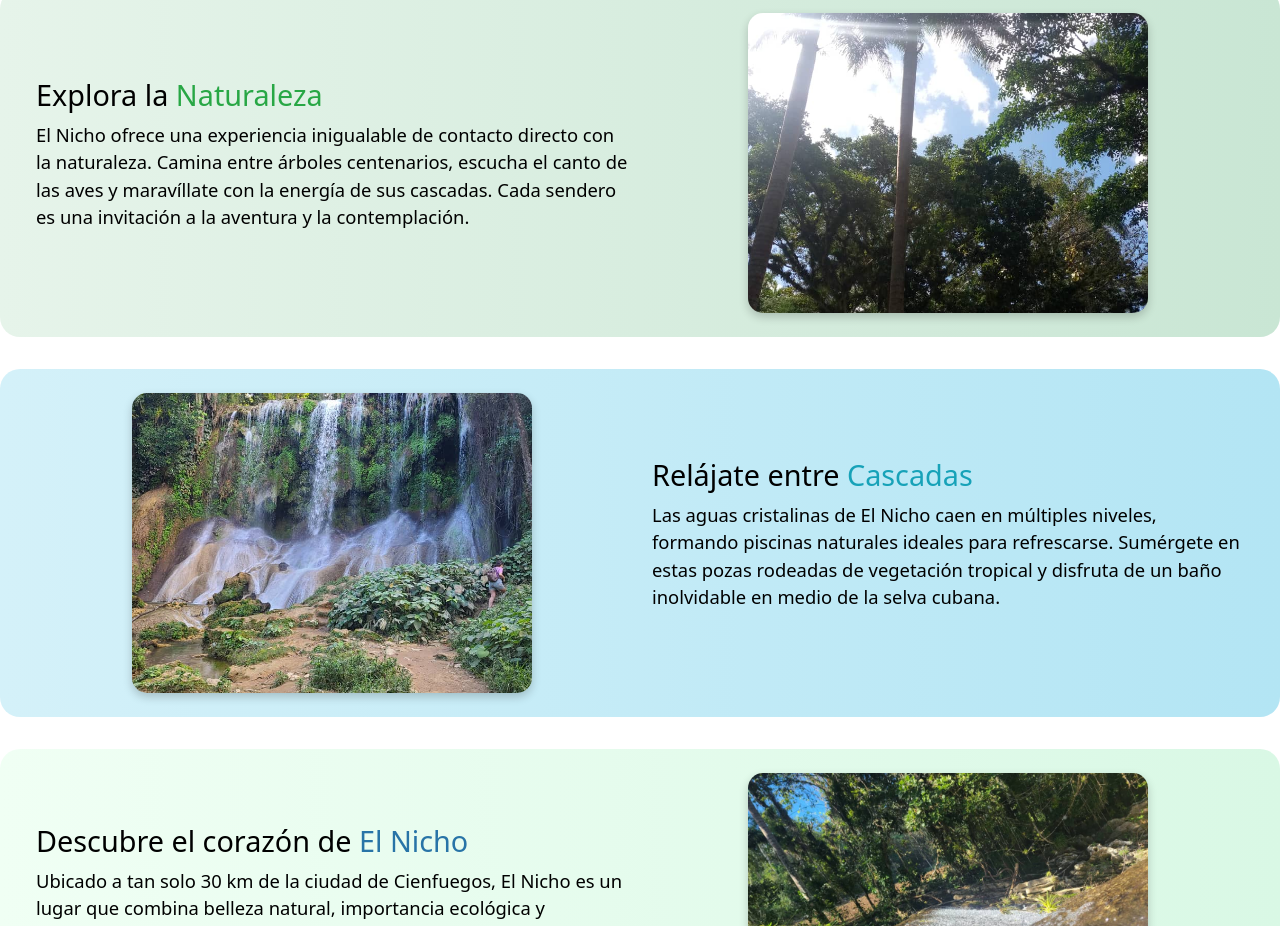
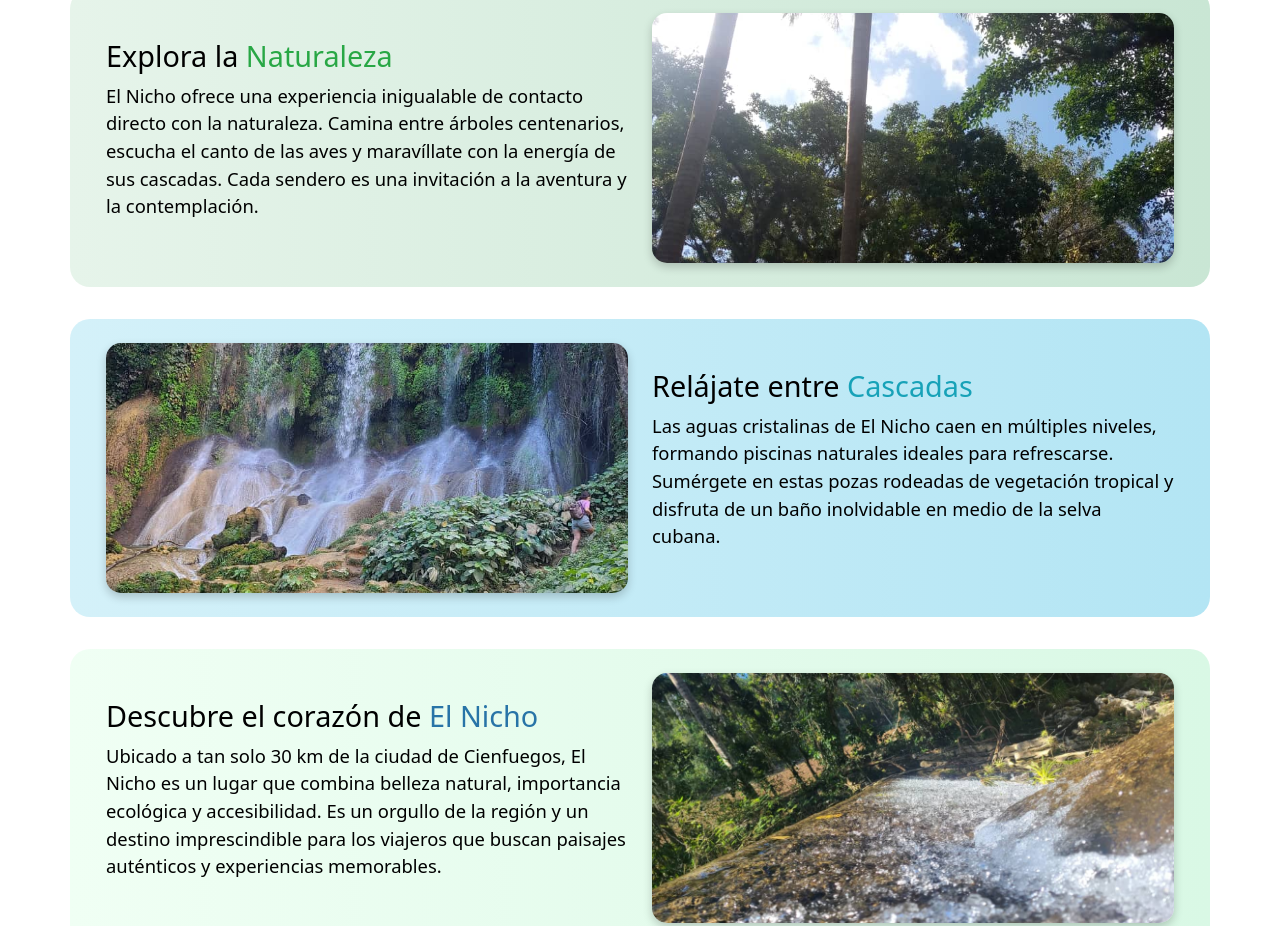
Before and after one commit to hacker-pocho/nicho, a plain HTML site: page index.html in a window 1280 px wide. Shown: the part 1579-2505 px from the top of the page. Drawn offline with nearby package versions, Linux system fonts and the light colour scheme.

Commit message:
Update index.html

```diff
--- a/index.html
+++ b/index.html
@@ -132,45 +132,46 @@
   </div>
 
 
-  <div class="conteiner" id="fotos">
+  <div class="container" id="fotos">
 
+    <!-- Primera fila -->
     <div class="row" style="background: linear-gradient(to right, #e6f4ea, #c9e6d4); color: #000; padding: 1.5rem; border-radius: 20px; margin-bottom: 2rem; align-items: center; font-size: 1.15rem;">
-      <div class="col m-auto">
+      <div class="col-12 col-md-6 m-auto">
         <h4 style="font-size: 1.8rem;">Explora la <span style="color: #28a745;">Naturaleza</span></h4>
         <p>El Nicho ofrece una experiencia inigualable de contacto directo con la naturaleza. Camina entre árboles centenarios, escucha el canto de las aves y maravíllate con la energía de sus cascadas. Cada sendero es una invitación a la aventura y la contemplación.</p>
       </div>
-      <div class="col m-auto text-center">
-        <img src="img/naturaleza1.jpg" width="400" alt="Paisaje natural de El Nicho"
-          style="height: 300px; object-fit: cover; border-radius: 15px; box-shadow: 0 4px 10px rgba(0,0,0,0.2);">
+      <div class="col-12 col-md-6 m-auto text-center">
+        <img src="img/naturaleza1.jpg" alt="Paisaje natural de El Nicho"
+          style="width: 100%; max-width: 100%; height: 250px; object-fit: cover; border-radius: 15px; box-shadow: 0 4px 10px rgba(0,0,0,0.2);">
       </div>
     </div>
 
+    <!-- Segunda fila -->
     <div class="row" style="background: linear-gradient(to right, #d4f1f9, #b3e5f4); color: #000; padding: 1.5rem; border-radius: 20px; margin-bottom: 2rem; align-items: center; font-size: 1.15rem;">
-      <div class="col m-auto text-center">
-        <img src="img/naturaleza2.jpg" width="400" alt="Cascada en El Nicho"
-          style="height: 300px; object-fit: cover; border-radius: 15px; box-shadow: 0 4px 10px rgba(0,0,0,0.2);">
+      <div class="col-12 col-md-6 m-auto text-center">
+        <img src="img/naturaleza2.jpg" alt="Cascada en El Nicho"
+          style="width: 100%; max-width: 100%; height: 250px; object-fit: cover; border-radius: 15px; box-shadow: 0 4px 10px rgba(0,0,0,0.2);">
       </div>
-      <div class="col m-auto">
+      <div class="col-12 col-md-6 m-auto">
         <h4 style="font-size: 1.8rem;">Relájate entre <span style="color: #17a2b8;">Cascadas</span></h4>
         <p>Las aguas cristalinas de El Nicho caen en múltiples niveles, formando piscinas naturales ideales para refrescarse. Sumérgete en estas pozas rodeadas de vegetación tropical y disfruta de un baño inolvidable en medio de la selva cubana.</p>
       </div>
     </div>
 
+    <!-- Tercera fila -->
     <div class="row" style="background: linear-gradient(to right, #f0fff4, #d9f8e5); color: #000; padding: 1.5rem; border-radius: 20px; margin-bottom: 2rem; align-items: center; font-size: 1.15rem;">
-      <div class="col m-auto">
+      <div class="col-12 col-md-6 m-auto">
         <h4 style="font-size: 1.8rem;">Descubre el corazón de <span style="color: #2874a7;">El Nicho</span></h4>
         <p>Ubicado a tan solo 30 km de la ciudad de Cienfuegos, El Nicho es un lugar que combina belleza natural, importancia ecológica y accesibilidad. Es un orgullo de la región y un destino imprescindible para los viajeros que buscan paisajes auténticos y experiencias memorables.</p>
       </div>
-      <div class="col m-auto text-center">
-        <img src="img/naturaleza3.jpg" width="400" alt="Vista panorámica de El Nicho"
-          style="height: 300px; object-fit: cover; border-radius: 15px; box-shadow: 0 4px 10px rgba(0,0,0,0.2);">
+      <div class="col-12 col-md-6 m-auto text-center">
+        <img src="img/naturaleza3.jpg" alt="Vista panorámica de El Nicho"
+          style="width: 100%; max-width: 100%; height: 250px; object-fit: cover; border-radius: 15px; box-shadow: 0 4px 10px rgba(0,0,0,0.2);">
       </div>
     </div>
 
   </div>
 
-
-<br>
 
 <div class="card-group col-sm-12">
   <div class="row row-3 my-2 py-7 px-3 text-center">
```
